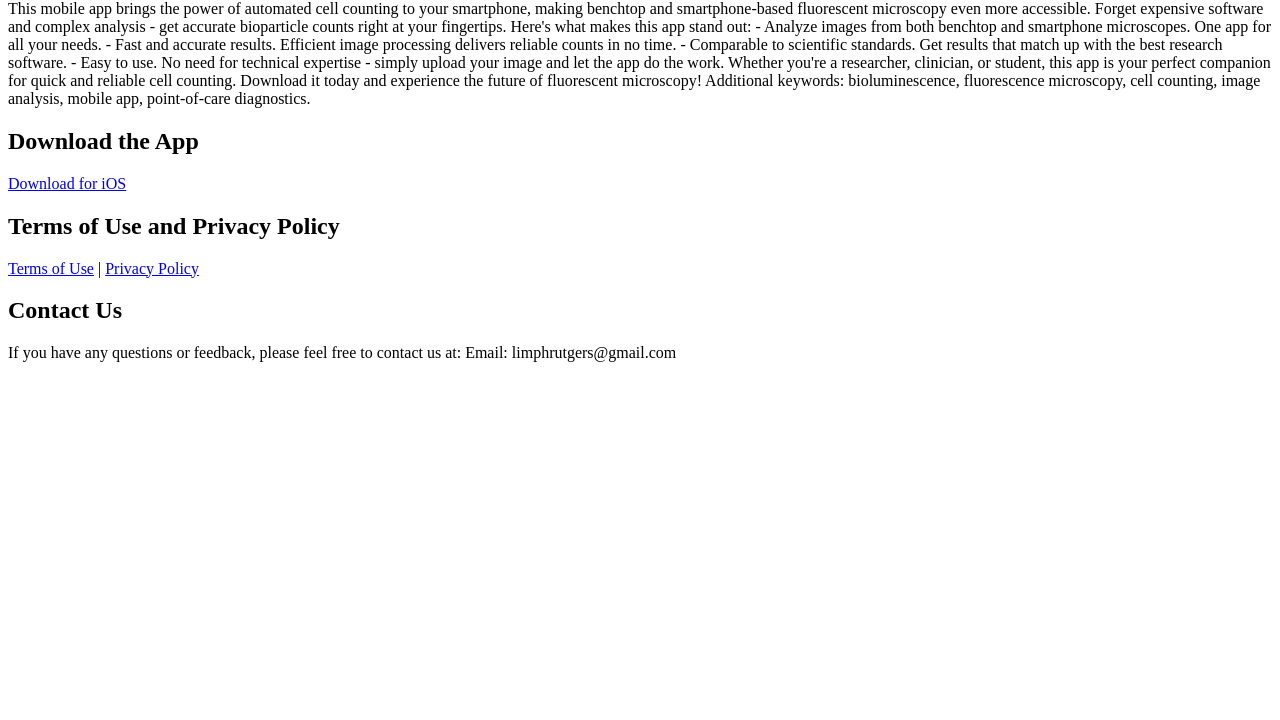
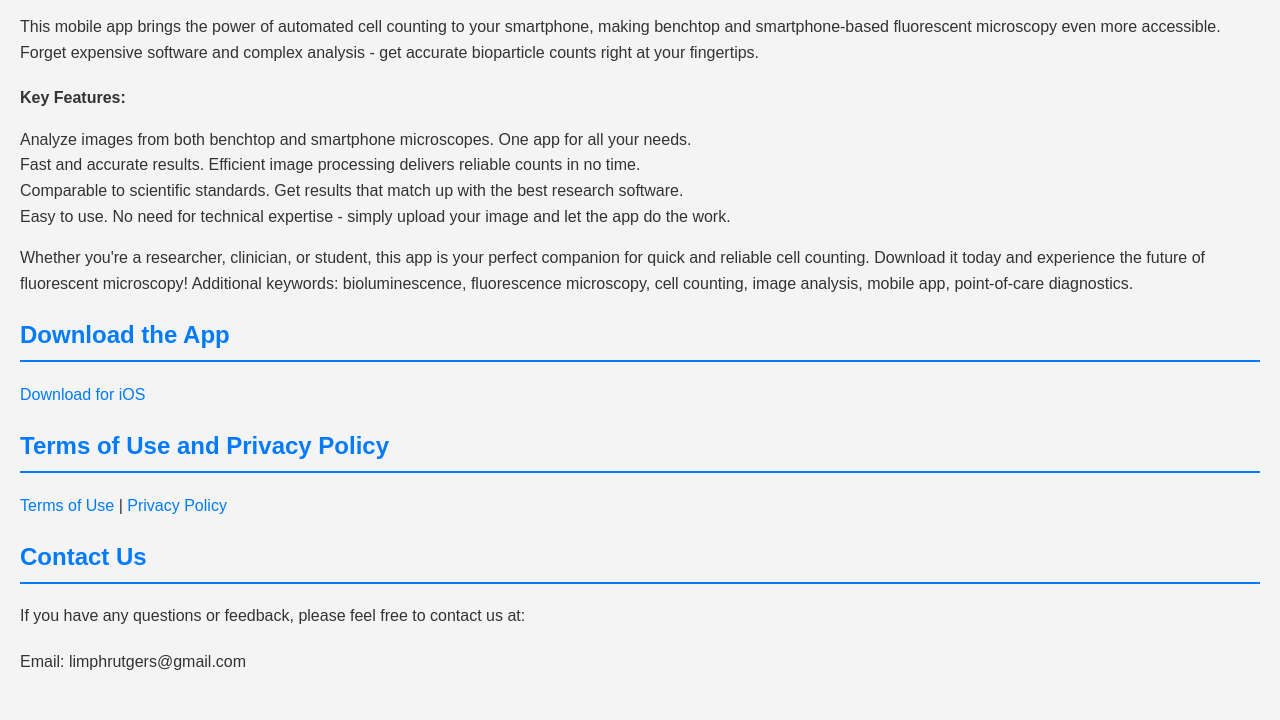
Before and after one commit to rasika-punde/rasika-punde.github.io, a plain HTML site: page FluoCount/index.html in a window 1280 px wide. Shown: the part 80-800 px from the top of the page. Drawn offline with Linux system fonts and the light colour scheme.

Commit message:
Changed styles of the content

```diff
--- a/FluoCount/index.html
+++ b/FluoCount/index.html
@@ -1,7 +1,47 @@
 <!DOCTYPE html>
-<html>
+<html lang="en">
 <head>
+  <meta charset="UTF-8">
+  <meta name="viewport" content="width=device-width, initial-scale=1.0">
   <title>FluoCount App</title>
+  <style>
+    body {
+      font-family: 'Arial', sans-serif;
+      line-height: 1.6;
+      margin: 20px;
+      background-color: #f4f4f4;
+      color: #333;
+    }
+
+    h1 {
+      color: #007BFF;
+    }
+
+    h2 {
+      color: #007BFF;
+      border-bottom: 2px solid #007BFF;
+      padding-bottom: 5px;
+      margin-top: 20px;
+    }
+
+    p {
+      margin-bottom: 20px;
+    }
+
+    ul {
+      list-style-type: none;
+      padding: 0;
+    }
+
+    a {
+      color: #007BFF;
+      text-decoration: none;
+    }
+
+    a:hover {
+      text-decoration: underline;
+    }
+  </style>
 </head>
 <body>
   <h1>A Fluorescent Bioparticle Counting App</h1>
@@ -10,26 +50,23 @@
     This mobile app brings the power of automated cell counting to your smartphone,
     making benchtop and smartphone-based fluorescent microscopy even more accessible.
     Forget expensive software and complex analysis - get accurate bioparticle counts right
-      at your fingertips.
-      Here's what makes this app stand out:
-      - Analyze images from both benchtop and smartphone microscopes. One
-      app for all your needs.
-      - Fast and accurate results. Efficient image processing delivers reliable counts in
-      no time.
-      - Comparable to scientific standards. Get results that match up with the best
-      research software.
-      - Easy to use. No need for technical expertise - simply upload your image and let
-      the app do the work.
+    at your fingertips.<br>
+    <p></p>
+    <strong>Key Features:</strong>
+    <ul>
+      <li>Analyze images from both benchtop and smartphone microscopes. One app for all your needs.</li>
+      <li>Fast and accurate results. Efficient image processing delivers reliable counts in no time.</li>
+      <li>Comparable to scientific standards. Get results that match up with the best research software.</li>
+      <li>Easy to use. No need for technical expertise - simply upload your image and let the app do the work.</li>
+    </ul>
     Whether you're a researcher, clinician, or student, this app is your perfect companion for
-      quick and reliable cell counting.
-      Download it today and experience the future of fluorescent microscopy!
-      Additional keywords: bioluminescence, fluorescence microscopy, cell counting, image
-      analysis, mobile app, point-of-care diagnostics.
+    quick and reliable cell counting. Download it today and experience the future of fluorescent microscopy!
+    Additional keywords: bioluminescence, fluorescence microscopy, cell counting, image analysis, mobile app, point-of-care diagnostics.
   </p>
+
   <h2>Download the App</h2>
-    <a href="https://apps.apple.com/us/app/"
-      >Download for iOS</a
-		>
+  <a href="https://apps.apple.com/us/app/YOUR-APP-SLUG">Download for iOS</a>
+
   <h2>Terms of Use and Privacy Policy</h2>
 
   <p>
@@ -39,7 +76,7 @@
 
   <h2>Contact Us</h2>
 
-    If you have any questions or feedback, please feel free to contact us at:
-    Email: limphrutgers@gmail.com
+  <p>If you have any questions or feedback, please feel free to contact us at:</p>
+  <p>Email: limphrutgers@gmail.com</p>
 </body>
 </html>
```
Also changed, not shown: FluoCount/Privacy/index.html (+21 -21 lines), FluoCount/Terms/index.html (+37 -13 lines). Lines whose indentation alone changed are shown as unchanged.
